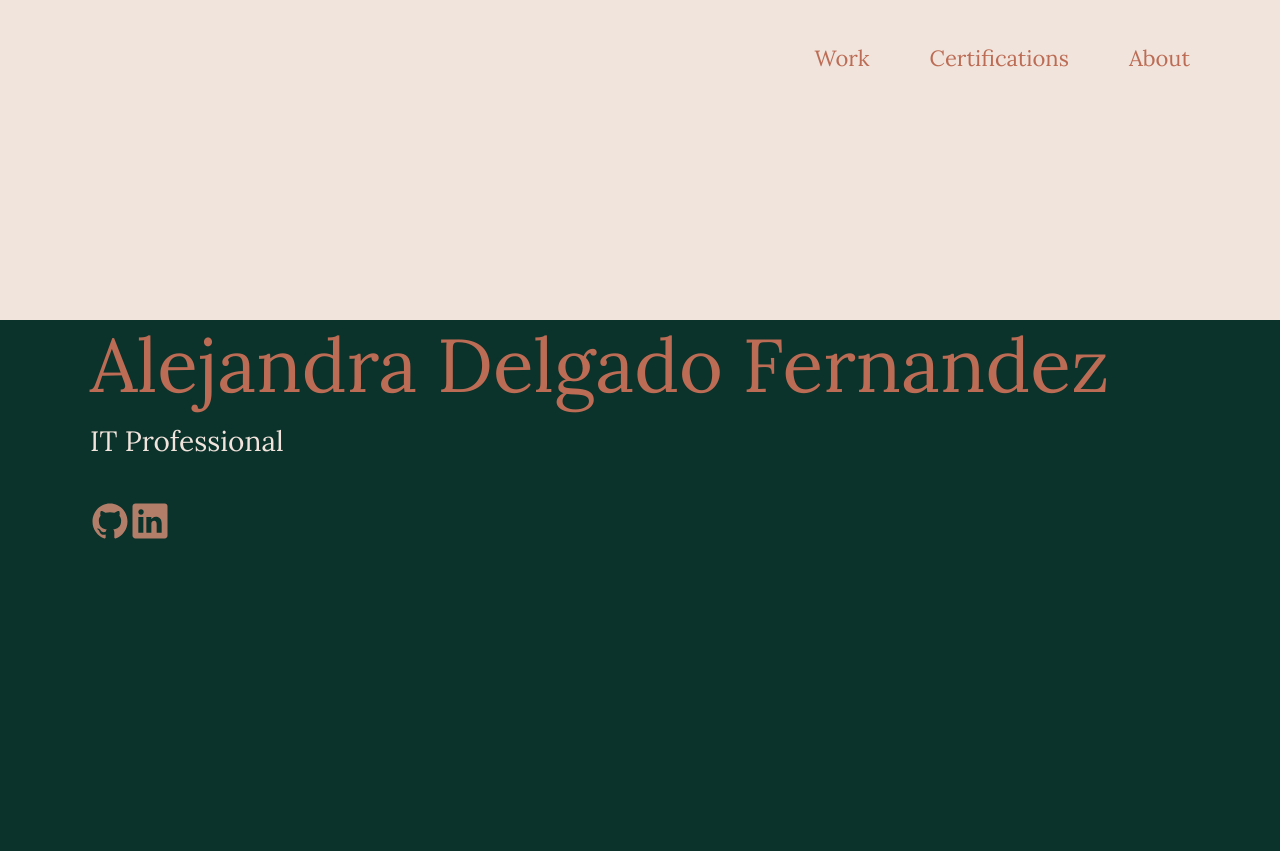
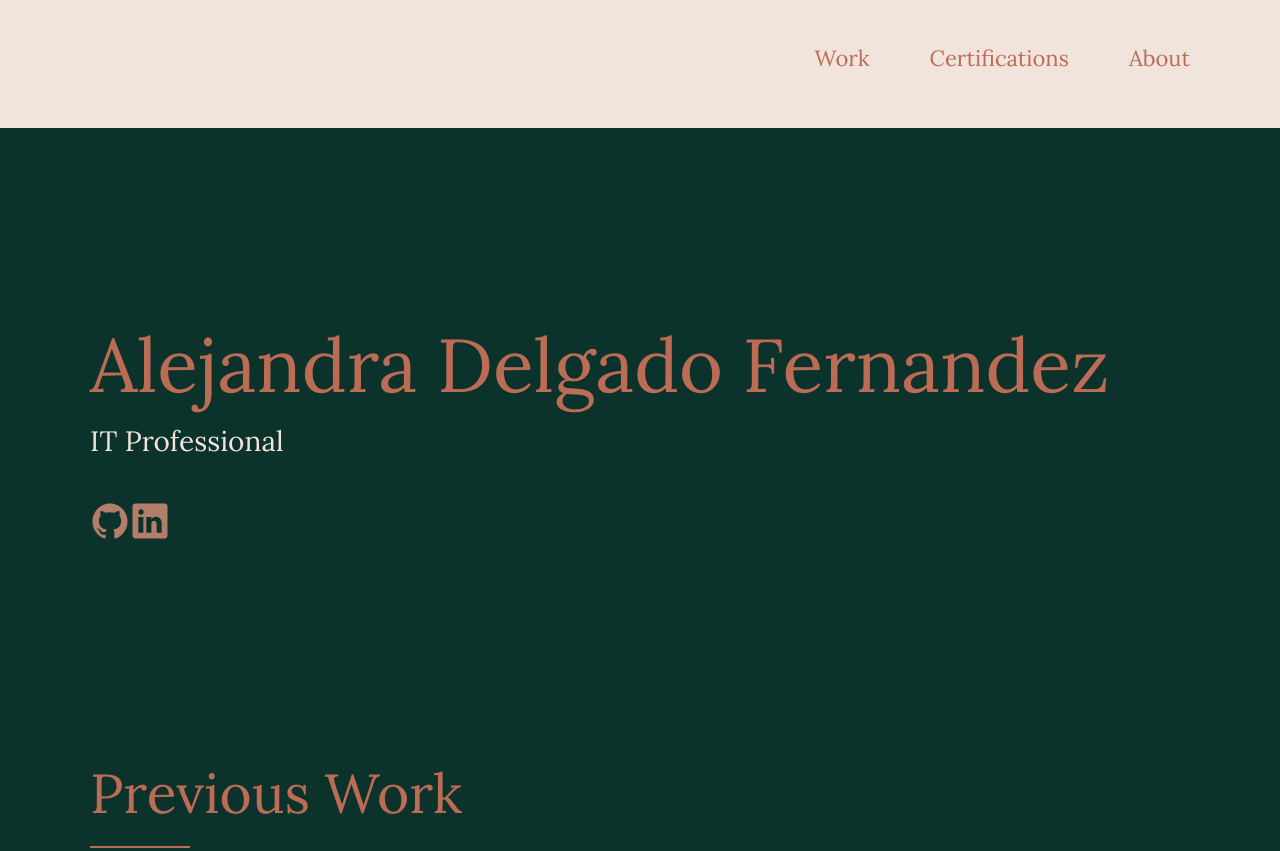
Before and after one commit to alejandrapdf/github-portfolio, a plain HTML site: page index.html in a window 1280 px wide. Shown: the top 851 px of the page. Drawn offline with Linux system fonts and the light colour scheme.

Commit message:
adjusting header

```diff
--- a/index.css
+++ b/index.css
@@ -412,16 +412,18 @@ body:not(.user-is-tabbing) a:focus {
 /* Header */
 
 .header {
-    background: linear-gradient( var(--white-cream) 0%,
-    var(--white-cream) 40%,
-    var(--deepgreen) 40%,
-    var(--deepgreen) 80%),
-                 center/cover fixed;
-    height: 100vh;
+    background: linear-gradient(
+    var(--white-cream) 0%,
+    var(--white-cream) 20%,
+    var(--deepgreen) 20%,
+    var(--deepgreen) 80%
+);
+    height: 80vh;
     background-size: cover;
     background-position: center;
     background-attachment: fixed;
     font-size: var(--font-size-normal);
+
 }
 
 .header__text {
@@ -481,7 +483,6 @@ body:not(.user-is-tabbing) a:focus {
 }
 
 .code__languages {
-
     list-style-position: inside;
     margin-bottom: var(--spacer-normal);
 }
```
